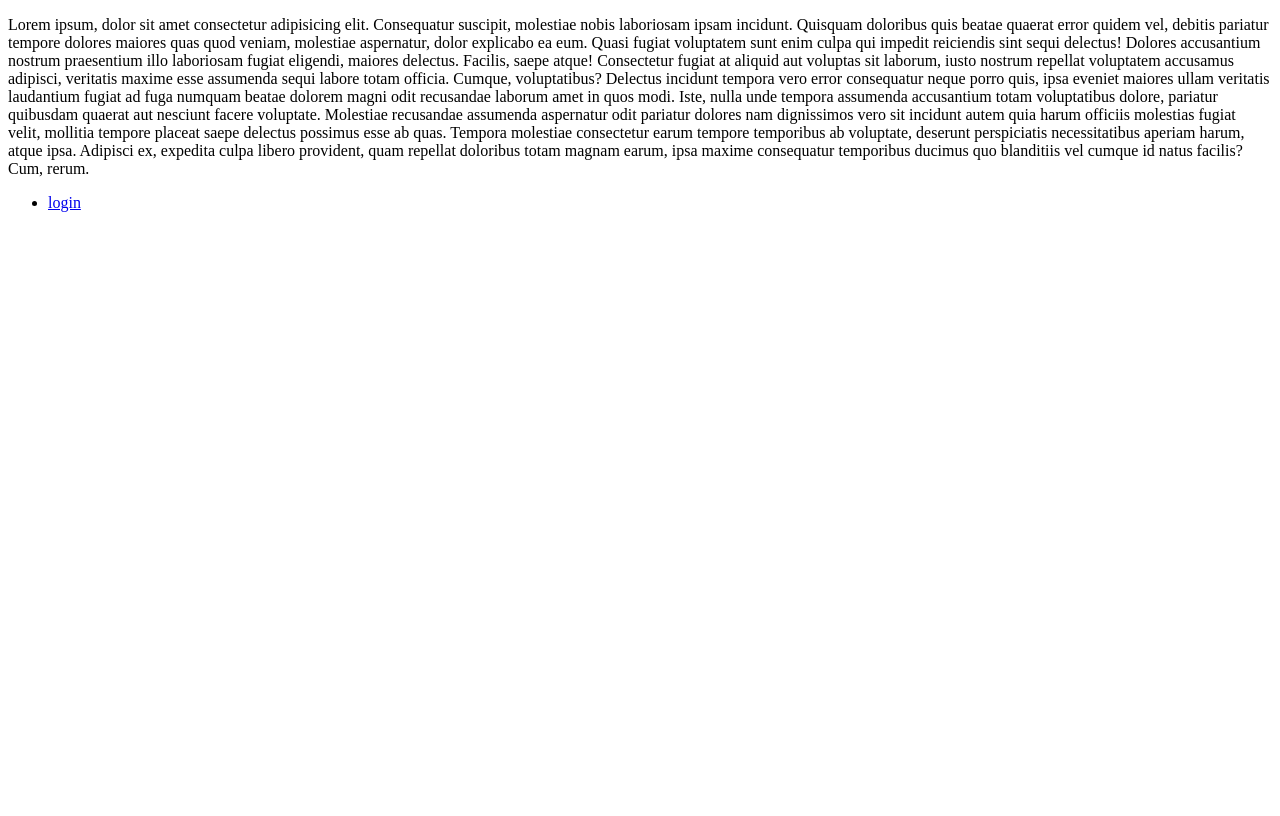
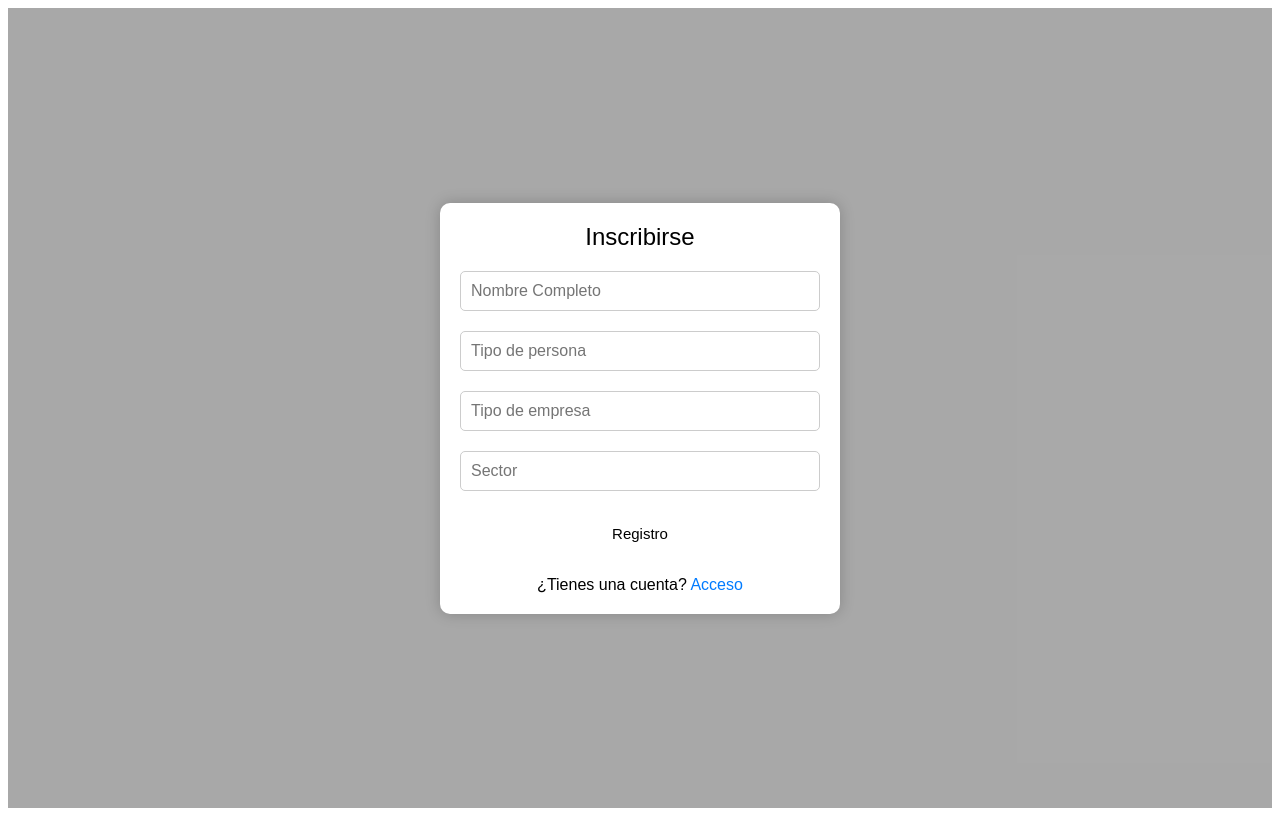
Before and after one commit to luzrestrepo/EstraMyPyme, an Angular app: page /register in a window 1280 px wide. Before the commit this address led to /. Built offline with nearby package versions, Linux system fonts and the light colour scheme.

Commit message:
luz add new component register

```diff
--- a/src/app/app.component.html
+++ b/src/app/app.component.html
@@ -1,9 +1 @@
-<nav>
-  <ul>
-    <li>
-      <a routerLink="/login">login</a>
-    </li>
-  </ul>
-</nav>
-
-<router-outlet></router-outlet>
+<router-outlet> </router-outlet>
--- a/src/app/app.component.ts
+++ b/src/app/app.component.ts
@@ -1,12 +1,13 @@
 import { Component } from '@angular/core';
 import { RouterLink, RouterOutlet } from '@angular/router';
+import { LoginComponent } from './login/login.component';
 
 @Component({
   selector: 'app-root',
   standalone: true,
-  imports: [RouterOutlet, RouterLink],
+  imports: [RouterOutlet, RouterLink, LoginComponent],
   templateUrl: './app.component.html',
-  styleUrl: './app.component.css'
+  styleUrl: './app.component.css',
 })
 export class AppComponent {
   title = 'Estrapyme';
--- a/src/app/app.config.ts
+++ b/src/app/app.config.ts
@@ -7,5 +7,7 @@ import { provideClientHydration } from '@angular/platform-browser';
 export const appConfig: ApplicationConfig = {
   providers: [
     provideRouter(routes),
-    provideZoneChangeDetection({ eventCoalescing: true }), provideRouter(routes), provideClientHydration()]
+    provideZoneChangeDetection({ eventCoalescing: true }),
+    provideClientHydration(),
+  ],
 };
--- a/src/app/app.routes.ts
+++ b/src/app/app.routes.ts
@@ -1,6 +1,9 @@
 import { Routes } from '@angular/router';
 import { LoginComponent } from './login/login.component';
+import { RegisterComponent } from './register/register.component';
 
 export const routes: Routes = [
-    {path: 'login', component: LoginComponent}
+  { path: '', redirectTo: '/login', pathMatch: 'full' },
+  { path: 'login', component: LoginComponent },
+  { path: 'register', component: RegisterComponent },
 ];
--- a/src/app/login/login.component.css
+++ b/src/app/login/login.component.css
@@ -1,10 +1,10 @@
-@import url('https://fonts.googleapis.com/css2?family=Poppins:wght@400;500;600;700&display=swap');
+@import url("https://fonts.googleapis.com/css2?family=Poppins:wght@400;500;600;700&display=swap");
 
-*{
+* {
   margin: 0;
   padding: 0;
   box-sizing: border-box;
-    font-family: 'Poppins', sans-serif;
+  font-family: "Poppins", sans-serif;
 }
 body {
   background: url("../login/imagen.jpg") no-repeat center center fixed;
@@ -17,14 +17,14 @@ body {
   height: 100%;
 }
 
-.wrapper{
+.wrapper {
   display: flex;
   justify-content: center;
   align-items: center;
   min-height: 110vh;
   background: rgba(39, 39, 39, 0.4);
 }
-.nav{
+.nav {
   position: fixed;
   top: 0;
   display: flex;
@@ -32,35 +32,36 @@ body {
   width: 100%;
   height: 100px;
   line-height: 100px;
-    background: linear-gradient(rgba(39,39,39, 0.6), transparent);
+  background: linear-gradient(rgba(39, 39, 39, 0.6), transparent);
   z-index: 100;
 }
 .nav-somos a {
   text-decoration: none; /* Quita el subrayado del enlace */
 }
 
-.nav-somos p{
+.nav-somos p {
   color: white;
   font-size: 25px;
   font-weight: 600;
 }
-.nav-menu ul{
+.nav-menu ul {
   display: flex;
 }
-.nav-menu ul li{
+.nav-menu ul li {
   list-style-type: none;
 }
-.nav-menu ul li .link{
+.nav-menu ul li .link {
   font-weight: 500;
   color: #f8f3f3;
   padding-bottom: 10px;
   margin: 0 35px;
 }
 
-.link:hover, .active{
+.link:hover,
+.active {
   border-bottom: 2px solid #fff;
 }
-.nav-boton .btn{
+.nav-boton .btn {
   width: 130px;
   height: 40px;
   font-weight: 500;
@@ -68,24 +69,24 @@ body {
   border: none;
   border-radius: 30px;
   cursor: pointer;
-    transition: .3s ease;
+  transition: 0.3s ease;
 }
-.btn:hover{
+.btn:hover {
   background: rgba(255, 255, 255, 0.3);
 }
-#registerBtn{
+#registerBtn {
   margin-left: 15px;
 }
-.btn.white-btn{
+.btn.white-btn {
   background: rgba(255, 255, 255, 0.7);
 }
-.btn.btn.white-btn:hover{
+.btn.btn.white-btn:hover {
   background: rgba(255, 255, 255, 0.5);
 }
-.nav-menu-btn{
+.nav-menu-btn {
   display: none;
 }
-.form-box{
+.form-box {
   position: relative;
   display: flex;
   align-items: center;
@@ -95,45 +96,45 @@ body {
   overflow: hidden;
   z-index: 2;
 }
-.login-container{
+.login-container {
   position: absolute;
   left: 4px;
   width: 500px;
   display: flex;
   flex-direction: column;
-    transition: .5s ease-in-out;
+  transition: 0.5s ease-in-out;
 }
-.register-container{
+.register-container {
   position: absolute;
   right: -520px;
   width: 500px;
   display: flex;
   flex-direction: column;
-    transition: .5s ease-in-out;
+  transition: 0.5s ease-in-out;
 }
-.top span{
+.top span {
   color: #fff;
   font-size: small;
   padding: 10px 0;
   display: flex;
   justify-content: center;
 }
-.top span a{
+.top span a {
   font-weight: 500;
   color: #fff;
   margin-left: 20px;
 }
-header{
+header {
   color: #fff;
   font-size: 30px;
   text-align: center;
   padding: 10px 0 30px 0;
 }
-.two-forms{
+.two-forms {
   display: flex;
   gap: 20px;
 }
-.input-field{
+.input-field {
   font-size: 15px;
   background: rgba(255, 255, 255, 0.2);
   color: #fff;
@@ -143,21 +144,22 @@ header{
   border: none;
   border-radius: 30px;
   outline: none;
-    transition: .2s ease;
+  transition: 0.2s ease;
 }
-.input-field:hover, .input-field:focus{
+.input-field:hover,
+.input-field:focus {
   background: rgba(255, 255, 255, 0.25);
 }
-::-webkit-input-placeholder{
+::-webkit-input-placeholder {
   color: #fff;
 }
-.input-box i{
+.input-box i {
   position: relative;
   top: -35px;
   left: 17px;
   color: #fff;
 }
-.submit{
+.submit {
   font-size: 15px;
   font-weight: 500;
   color: black;
@@ -168,38 +170,38 @@ header{
   outline: none;
   background: rgba(255, 255, 255, 0.7);
   cursor: pointer;
-    transition: .3s ease-in-out;
+  transition: 0.3s ease-in-out;
 }
-.submit:hover{
+.submit:hover {
   background: rgba(255, 255, 255, 0.5);
   box-shadow: 1px 5px 7px 1px rgba(0, 0, 0, 0.2);
 }
-.two-col{
+.two-col {
   display: flex;
   justify-content: space-between;
   color: #fff;
   font-size: small;
   margin-top: 10px;
 }
-.two-col .one{
+.two-col .one {
   display: flex;
   gap: 5px;
 }
-.two label a{
+.two label a {
   text-decoration: none;
   color: #fff;
 }
-.two label a:hover{
+.two label a:hover {
   text-decoration: underline;
 }
-@media only screen and (max-width: 786px){
-    .nav-boton{
+@media only screen and (max-width: 786px) {
+  .nav-boton {
     display: none;
   }
-    .nav-menu.responsive{
+  .nav-menu.responsive {
     top: 100px;
   }
-    .nav-menu{
+  .nav-menu {
     position: absolute;
     top: -800px;
     display: flex;
@@ -208,41 +210,42 @@ header{
     width: 100%;
     height: 90vh;
     backdrop-filter: blur(20px);
-        transition: .3s;
+    transition: 0.3s;
   }
-    .nav-menu ul{
+  .nav-menu ul {
     flex-direction: column;
     text-align: center;
   }
-    .nav-menu-btn{
+  .nav-menu-btn {
     display: block;
   }
-    .nav-menu-btn i{
+  .nav-menu-btn i {
     font-size: 25px;
     color: #fff;
     padding: 10px;
     background: rgba(255, 255, 255, 0.2);
     border-radius: 50%;
     cursor: pointer;
-        transition: .3s;
+    transition: 0.3s;
   }
-    .nav-menu-btn i:hover{
+  .nav-menu-btn i:hover {
     background: rgba(255, 255, 255, 0.15);
   }
 }
 @media only screen and (max-width: 540px) {
-    .wrapper{
+  .wrapper {
     min-height: 100vh;
   }
-    .form-box{
+  .form-box {
     width: 100%;
     height: 500px;
   }
-    .register-container, .login-container{
+  .register-container,
+  .login-container {
     width: 100%;
     padding: 0 20px;
   }
-    .register-container .two-forms{
+  .register-container .two-forms {
     flex-direction: column;
     gap: 0;
   }
--- a/src/app/login/login.component.html
+++ b/src/app/login/login.component.html
@@ -1,10 +1,13 @@
 <!DOCTYPE html>
 <html lang="es">
   <head>
-    <meta charset="UTF-8">
-    <meta http-equiv="X-UA-Compatible" content="IE=edge">
-    <meta name="viewport" content="width=device-width, initial-scale=1.0">
-    <link href='https://unpkg.com/boxicons@2.1.4/css/boxicons.min.css' rel='stylesheet'>
+    <meta charset="UTF-8" />
+    <meta http-equiv="X-UA-Compatible" content="IE=edge" />
+    <meta name="viewport" content="width=device-width, initial-scale=1.0" />
+    <link
+      href="https://unpkg.com/boxicons@2.1.4/css/boxicons.min.css"
+      rel="stylesheet"
+    />
     <title>EstraPymes</title>
   </head>
   <body>
@@ -15,64 +18,67 @@
         </div>
         <div class="nav-menu" id="navMenu">
           <ul>
-                    <li><a href="https://www.instagram.com/nodo.eafit/" class="link" target="_blank"><i class="bx bxl-instagram"></i></a></li>
-                    <li><a href="https://web.telegram.org/a/" class="link" target="_blank"><i class="bx bxl-telegram"></i></a></li>
-                    <li><a href="https://web.whatsapp.com/" class="link" target="_blank"><i class="bx bxl-whatsapp"></i></a></li>
+            <li>
+              <a
+                href="https://www.instagram.com/nodo.eafit/"
+                class="link"
+                target="_blank"
+                ><i class="bx bxl-instagram"></i
+              ></a>
+            </li>
+            <li>
+              <a href="https://web.telegram.org/a/" class="link" target="_blank"
+                ><i class="bx bxl-telegram"></i
+              ></a>
+            </li>
+            <li>
+              <a href="https://web.whatsapp.com/" class="link" target="_blank"
+                ><i class="bx bxl-whatsapp"></i
+              ></a>
+            </li>
           </ul>
+
         </div>
         <div class="nav-boton">
-                <button class="btn white-btn" id="loginBtn" onclick="login()">Iniciar sesión</button>
-                <button class="btn" id="registerBtn" onclick="register()">Registrase</button>
+          <button class="btn white-btn" id="loginBtn" routerLink="/login">
+            Iniciar sesión
+          </button>
+          <button class="btn" id="registerBtn" routerLink="/register">
+            Registrase
+          </button>
         </div>
       </nav>
 
       <div class="form-box">
-            <div class="login-container" id="login">
+        <div class="login-container">
           <header>Acceso</header>
           <div class="input-box">
-                    <input type="text" class="input-field" placeholder="Nombre de usuario o correo electrónico">
+            <input
+              type="text"
+              class="input-field"
+              placeholder="Nombre de usuario o correo electrónico"
+            />
             <i class="bx bx-user"></i>
           </div>
           <div class="input-box">
-                    <input type="password" class="input-field" placeholder="Contraseña">
+            <input
+              type="password"
+              class="input-field"
+              placeholder="Contraseña"
+            />
             <i class="bx bx-lock-alt"></i>
           </div>
           <div class="input-box">
-                    <input type="submit" class="submit" value="Iniciar sesión">
+            <input type="submit" class="submit" value="Iniciar sesión" />
           </div>
           <div class="top">
-                    <span>¿No tienes una cuenta? <a href="#" onclick="register()">Registrarse</a></span>
-                </div>
-            </div>
-
-            <div class="register-container" id="register">
-                <header>Inscribirse</header>
-                <div class="input-box">
-                    <input type="text" class="input-field" placeholder="Nombre Completo">
-                    <i class="bx bx-user"></i>
-                </div>
-                <div class="input-box">
-                    <input type="text" class="input-field" placeholder="Tipo de persona">
-                    <i class="bx bx-user"></i>
-                </div>
-                <div class="input-box">
-                    <input type="text" class="input-field" placeholder="Tipo de empresa">
-                    <i class="bx bx-envelope"></i>
-                </div>
-                <div class="input-box">
-                    <input type="password" class="input-field" placeholder="Sector">
-                    <i class="bx bx-lock-alt"></i>
-                </div>
-                <div class="input-box">
-                    <input type="submit" class="submit" value="Registro">
-                </div>
-                <div class="top">
-                    <span>¿Tener una cuenta? <a href="#" onclick="login()">Acceso</a></span>
+            <span
+              >¿No tienes una cuenta?
+              <a routerLink="/register">Registrarse</a></span
+            >
           </div>
         </div>
       </div>
     </div>
-
-
   </body>
 </html>
--- /dev/null
+++ b/src/app/register/register.component.css
@@ -0,0 +1,100 @@
+* {
+  margin: 0;
+  padding: 0;
+  box-sizing: border-box;
+  font-family: "Poppins", sans-serif;
+}
+
+/* Contenedor principal centrado */
+.wrapper {
+  display: flex;
+  justify-content: center;
+  align-items: center;
+  min-height: 100vh; /* Ajustado a 100vh para evitar scroll innecesario */
+  background: rgba(39, 39, 39, 0.4);
+}
+
+/* Estilo del contenedor de registro */
+.register-container {
+  background-color: #fff;
+  padding: 20px;
+  border-radius: 10px;
+  box-shadow: 0 0 15px rgba(0, 0, 0, 0.2);
+  width: 90%;
+  max-width: 400px;
+  text-align: center;
+  transition: 0.5s ease-in-out;
+}
+
+/* Encabezado del formulario */
+.register-container header {
+  font-size: 24px;
+  margin-bottom: 20px;
+}
+
+/* Estilo de las cajas de entrada */
+.input-box {
+  position: relative;
+  margin-bottom: 20px;
+}
+
+.input-field {
+  width: 100%;
+  padding: 10px;
+  border: 1px solid #ccc;
+  border-radius: 5px;
+  font-size: 16px;
+}
+
+.input-box i {
+  position: absolute;
+  top: 50%;
+  right: 10px;
+  transform: translateY(-50%);
+  color: #aaa;
+}
+
+/* Botón de registro */
+.submit {
+  font-size: 15px;
+  font-weight: 500;
+  color: black;
+  height: 45px;
+  width: 100%;
+  border: none;
+  border-radius: 30px;
+  outline: none;
+  background: rgba(255, 255, 255, 0.7);
+  cursor: pointer;
+  transition: 0.3s ease-in-out;
+}
+
+.submit:hover {
+  background: rgba(255, 255, 255, 0.5);
+  box-shadow: 1px 5px 7px 1px rgba(0, 0, 0, 0.2);
+}
+
+/* Enlace para iniciar sesión */
+.top {
+  margin-top: 20px;
+}
+
+.top a {
+  color: #007bff;
+  text-decoration: none;
+}
+
+.top a:hover {
+  text-decoration: underline;
+}
+
+/* Estilos para pantallas pequeñas */
+@media only screen and (max-width: 540px) {
+  .wrapper {
+    min-height: 100vh;
+  }
+  .register-container {
+    width: 100%;
+    padding: 0 20px;
+  }
+}
--- /dev/null
+++ b/src/app/register/register.component.html
@@ -0,0 +1,27 @@
+<div class="wrapper">
+  <div class="register-container">
+    <header>Inscribirse</header>
+    <div class="input-box">
+      <input type="text" class="input-field" placeholder="Nombre Completo" />
+      <i class="bx bx-user"></i>
+    </div>
+    <div class="input-box">
+      <input type="text" class="input-field" placeholder="Tipo de persona" />
+      <i class="bx bx-user"></i>
+    </div>
+    <div class="input-box">
+      <input type="text" class="input-field" placeholder="Tipo de empresa" />
+      <i class="bx bx-envelope"></i>
+    </div>
+    <div class="input-box">
+      <input type="text" class="input-field" placeholder="Sector" />
+      <i class="bx bx-lock-alt"></i>
+    </div>
+    <div class="input-box">
+      <button class="submit">Registro</button>
+    </div>
+    <div class="top">
+      <span>¿Tienes una cuenta? <a routerLink="/login">Acceso</a></span>
+    </div>
+  </div>
+</div>
```
Also changed, not shown: src/app/login/login.component.ts (+4 -5 lines), src/app/register/register.component.ts (added, +12 -0 lines), src/index.html (+5 -6 lines), 1 other file (tests, documents, lock files or other folders). Lines whose indentation alone changed are shown as unchanged.
